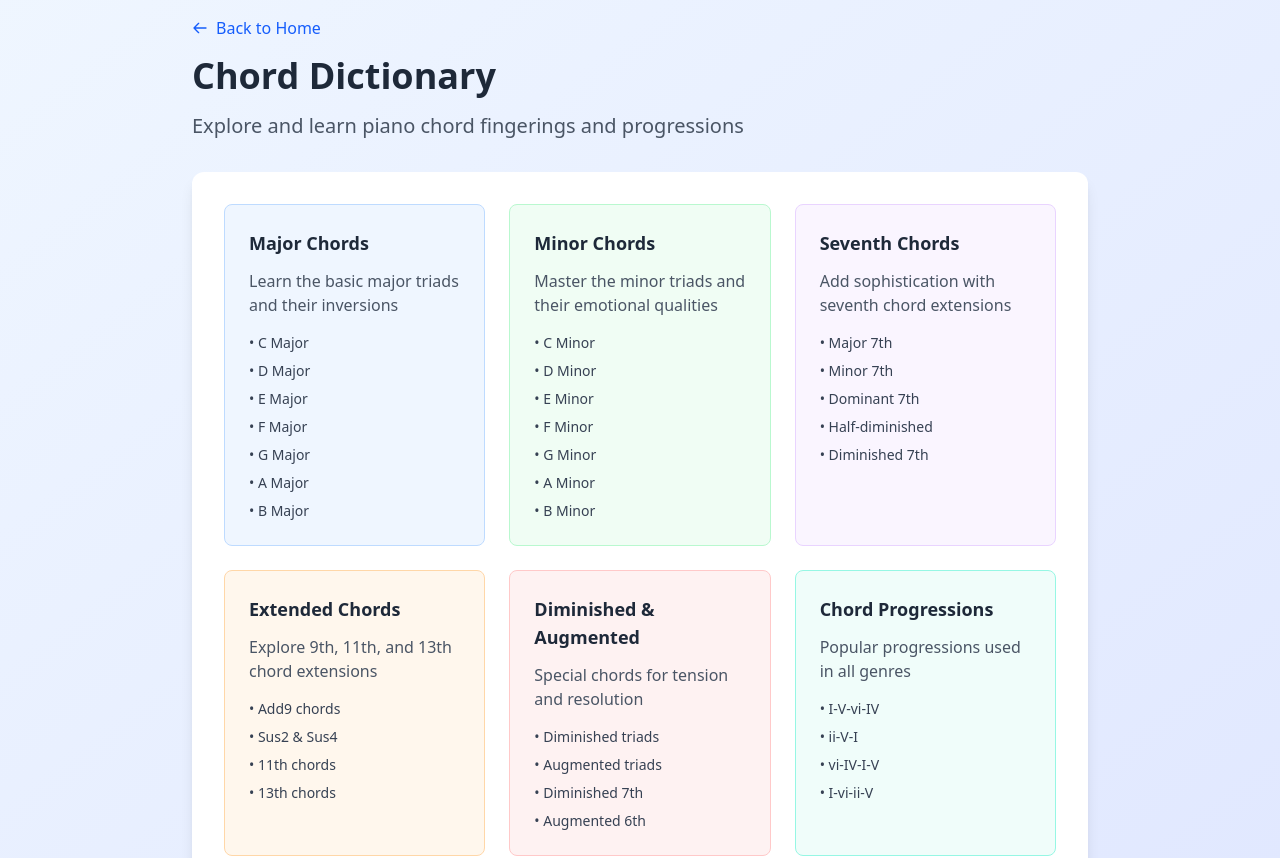
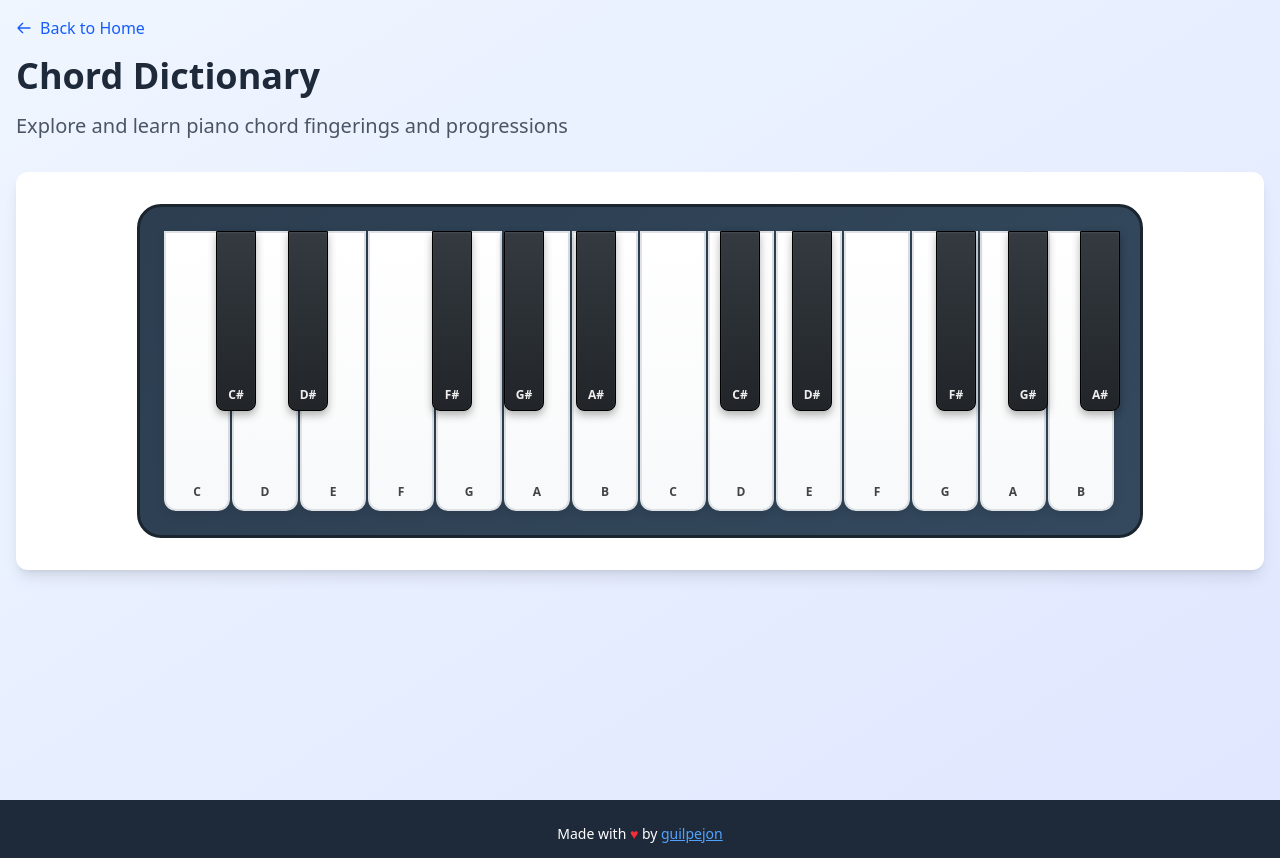
Before and after one commit to guilpejon/piano-triads, a SvelteKit app: page /chord-dictionary in a window 1280 px wide. Shown: the top 858 px of the page. Built offline with nearby package versions, Linux system fonts and the light colour scheme.

Commit message:
Improved UI

```diff
--- /dev/null
+++ b/src/lib/components/Piano.svelte
@@ -0,0 +1,187 @@
+<script>
+  import { onMount } from 'svelte';
+
+  /** @type {{ dataNote: string, src: string }[]} */
+  export let audioNotes = [];
+  export let showLabels = true;
+  export let preferFlat = false; // if true, show flats for black keys
+
+  // Fixed full-size keyboard dimensions; keep constant on all screens
+  export let whiteKeyWidth = 70;
+  export let whiteKeyHeight = 280;
+  export let blackKeyWidth = 40;
+  export let blackKeyHeight = 180;
+  const whiteKeyGap = 2;
+
+  const keys = [
+    { type: 'white', label: 'C', noteIds: ['C3'] },
+    { type: 'black', labels: ['C#', 'Db'], boundaryIndex: 1, noteIds: ['C#3', 'Db3'] },
+    { type: 'white', label: 'D', noteIds: ['D3'] },
+    { type: 'black', labels: ['D#', 'Eb'], boundaryIndex: 2, noteIds: ['D#3', 'Eb3'] },
+    { type: 'white', label: 'E', noteIds: ['E3'] },
+    { type: 'white', label: 'F', noteIds: ['F3'] },
+    { type: 'black', labels: ['F#', 'Gb'], boundaryIndex: 4, noteIds: ['F#3', 'Gb3'] },
+    { type: 'white', label: 'G', noteIds: ['G3'] },
+    { type: 'black', labels: ['G#', 'Ab'], boundaryIndex: 5, noteIds: ['G#3', 'Ab3'] },
+    { type: 'white', label: 'A', noteIds: ['A3'] },
+    { type: 'black', labels: ['A#', 'Bb'], boundaryIndex: 6, noteIds: ['A#3', 'Bb3'] },
+    { type: 'white', label: 'B', noteIds: ['B3'] },
+    { type: 'white', label: 'C', noteIds: ['C4'] },
+    { type: 'black', labels: ['C#', 'Db'], boundaryIndex: 8, noteIds: ['C#4', 'Db4'] },
+    { type: 'white', label: 'D', noteIds: ['D4'] },
+    { type: 'black', labels: ['D#', 'Eb'], boundaryIndex: 9, noteIds: ['D#4', 'Eb4'] },
+    { type: 'white', label: 'E', noteIds: ['E4'] },
+    { type: 'white', label: 'F', noteIds: ['F4'] },
+    { type: 'black', labels: ['F#', 'Gb'], boundaryIndex: 11, noteIds: ['F#4', 'Gb4'] },
+    { type: 'white', label: 'G', noteIds: ['G4'] },
+    { type: 'black', labels: ['G#', 'Ab'], boundaryIndex: 12, noteIds: ['G#4', 'Ab4'] },
+    { type: 'white', label: 'A', noteIds: ['A4'] },
+    { type: 'black', labels: ['A#', 'Bb'], boundaryIndex: 13, noteIds: ['A#4', 'Bb4'] },
+    { type: 'white', label: 'B', noteIds: ['B4'] }
+  ];
+
+  let noteToAudio = new Map();
+
+  onMount(() => {
+    // Build the lookup for fast playback
+    for (const an of audioNotes) {
+      const el = document.querySelector(`audio[data-note="${an.dataNote}"]`);
+      if (el) noteToAudio.set(an.dataNote, el);
+    }
+  });
+
+  /** @param {string[]} noteIds */
+  function play(noteIds) {
+    for (const id of noteIds) {
+      const audio = noteToAudio.get(id);
+      if (audio) {
+        audio.currentTime = 0;
+        audio.play().catch(() => {});
+        return;
+      }
+    }
+    console.log('Played note:', noteIds[0]);
+  }
+
+  /** @param {[string,string]} labels */
+  function blackLabel(labels) {
+    return preferFlat ? labels[1] : labels[0];
+  }
+</script>
+
+{#if audioNotes.length}
+  {#each audioNotes as a}
+    <audio data-note={a.dataNote} src={a.src} preload="none" />
+  {/each}
+{/if}
+
+<div class="piano-container">
+  <div
+    class="piano"
+    style={`--whiteW:${whiteKeyWidth}px; --whiteH:${whiteKeyHeight}px; --blackW:${blackKeyWidth}px; --blackH:${blackKeyHeight}px; --gap:${whiteKeyGap}px;`}
+  >
+    <div class="relative flex">
+      {#each keys as key}
+        {#if key.type === 'white'}
+          <button
+            type="button"
+            class="white-key"
+            aria-label={`Piano key ${key.label}`}
+            on:click={() => play(key.noteIds)}
+          >
+            {#if showLabels}
+              <span class="key-label white">{key.label}</span>
+            {/if}
+          </button>
+        {/if}
+      {/each}
+
+      <div class="absolute top-0 left-0">
+        {#each keys as key}
+          {#if key.type === 'black' && key.boundaryIndex !== undefined}
+            <button
+              type="button"
+              class="black-key"
+              style={`--b:${key.boundaryIndex}`}
+              aria-label={`Piano key ${blackLabel(/** @type {[string,string]} */(key.labels || ['#','b']))}`}
+              on:click={() => play(key.noteIds)}
+            >
+              {#if showLabels}
+                <span class="key-label black">{blackLabel(/** @type {[string,string]} */(key.labels || ['#','b']))}</span>
+              {/if}
+            </button>
+          {/if}
+        {/each}
+      </div>
+    </div>
+  </div>
+
+</div>
+
+<style>
+  .piano-container {
+    display: flex;
+    justify-content: center;
+    align-items: center;
+    width: 100%;
+    overflow-x: auto;
+    padding: 0 0.5rem;
+  }
+
+  .piano {
+    background: linear-gradient(135deg, #2c3e50, #34495e);
+    border: 3px solid #1a252f;
+    border-radius: 1.5rem;
+    padding: 24px;
+    flex-shrink: 0;
+    width: calc(var(--whiteW) * 14 + var(--gap) * 13);
+  }
+
+  .white-key {
+    width: var(--whiteW);
+    height: var(--whiteH);
+    margin-right: var(--gap);
+    position: relative;
+    z-index: 1;
+    background: linear-gradient(to bottom, #ffffff, #f8f9fa);
+    border: 2px solid #dee2e6;
+    border-bottom-left-radius: 0.75rem;
+    border-bottom-right-radius: 0.75rem;
+    box-shadow: 0 4px 8px rgba(0, 0, 0, 0.1), inset 0 1px 3px rgba(255, 255, 255, 0.3);
+  }
+  .white-key:last-child { margin-right: 0; }
+  .white-key:hover { transform: translateY(1px); }
+  .white-key:active { transform: translateY(2px); }
+
+  .black-key {
+    position: absolute;
+    z-index: 2;
+    width: var(--blackW);
+    height: var(--blackH);
+    background: linear-gradient(to bottom, #343a40, #212529);
+    border: 1px solid #000000;
+    border-bottom-left-radius: 0.5rem;
+    border-bottom-right-radius: 0.5rem;
+    box-shadow: 0 4px 8px rgba(0, 0, 0, 0.3), inset 0 1px 2px rgba(255, 255, 255, 0.1);
+    left: calc(var(--whiteW) * var(--b) + var(--gap) * var(--b) - var(--blackW) / 2);
+  }
+  .black-key:hover { transform: translateY(1px); }
+  .black-key:active { transform: translateY(2px); }
+
+  .key-label {
+    position: absolute;
+    bottom: 8px;
+    left: 50%;
+    transform: translateX(-50%);
+    font-size: 12px;
+    font-weight: 600;
+    user-select: none;
+    pointer-events: none;
+  }
+  .key-label.white { color: #444; }
+  .key-label.black { color: #eee; bottom: 6px; }
+
+  @media (min-width: 1200px) {
+    .piano-container { padding: 0; }
+  }
+</style>
--- a/src/routes/+layout.svelte
+++ b/src/routes/+layout.svelte
@@ -12,8 +12,8 @@
         <slot />
     </main>
 
-	<footer class="bg-gray-800 text-white py-6">
-        <div class="max-w-4xl mx-auto px-4 sm:px-6 text-center">
+    <footer class="bg-gray-800 text-white py-6">
+        <div class="max-w-7xl mx-auto px-4 sm:px-6 text-center">
 			<p class="text-sm">
 				Made with <span class="text-red-500">♥</span> by
 				<a
--- a/src/routes/+page.svelte
+++ b/src/routes/+page.svelte
@@ -1,5 +1,5 @@
 <div class="w-full min-h-screen bg-gradient-to-br from-blue-50 to-indigo-100 flex items-center justify-center p-4">
-	<div class="max-w-4xl w-full">
+    <div class="max-w-7xl w-full">
     <div class="text-center mb-8 sm:mb-12">
         <h1 class="text-3xl sm:text-4xl md:text-5xl font-bold text-gray-800 mb-3 sm:mb-4">Piano Triads</h1>
         <p class="text-base sm:text-lg md:text-xl text-gray-600 mb-6 sm:mb-8">Master piano chords, scales, and ear training</p>
--- a/src/routes/chord-dictionary/+page.svelte
+++ b/src/routes/chord-dictionary/+page.svelte
@@ -1,5 +1,9 @@
+<script>
+  import Piano from '$lib/components/Piano.svelte';
+</script>
+
 <div class="w-full min-h-screen bg-gradient-to-br from-blue-50 to-indigo-100 p-4">
-	<div class="max-w-4xl mx-auto">
+  <div class="max-w-7xl mx-auto">
     <div class="mb-8">
       <a href="/" class="inline-flex items-center text-blue-600 hover:text-blue-800 mb-4">
         <svg class="w-4 h-4 mr-2" fill="none" stroke="currentColor" viewBox="0 0 24 24">
@@ -11,93 +15,8 @@
       <p class="text-xl text-gray-600">Explore and learn piano chord fingerings and progressions</p>
     </div>
 
-		<div class="bg-white rounded-xl shadow-lg p-8">
-			<div class="grid grid-cols-1 md:grid-cols-2 lg:grid-cols-3 gap-6">
-				<div class="bg-blue-50 rounded-lg p-6 border border-blue-200">
-					<h3 class="text-lg font-semibold text-gray-800 mb-3">Major Chords</h3>
-					<p class="text-gray-600 mb-4">Learn the basic major triads and their inversions</p>
-					<ul class="space-y-2 text-sm text-gray-700">
-						<li>• C Major</li>
-						<li>• D Major</li>
-						<li>• E Major</li>
-						<li>• F Major</li>
-						<li>• G Major</li>
-						<li>• A Major</li>
-						<li>• B Major</li>
-					</ul>
-				</div>
-
-				<div class="bg-green-50 rounded-lg p-6 border border-green-200">
-					<h3 class="text-lg font-semibold text-gray-800 mb-3">Minor Chords</h3>
-					<p class="text-gray-600 mb-4">Master the minor triads and their emotional qualities</p>
-					<ul class="space-y-2 text-sm text-gray-700">
-						<li>• C Minor</li>
-						<li>• D Minor</li>
-						<li>• E Minor</li>
-						<li>• F Minor</li>
-						<li>• G Minor</li>
-						<li>• A Minor</li>
-						<li>• B Minor</li>
-					</ul>
-				</div>
-
-				<div class="bg-purple-50 rounded-lg p-6 border border-purple-200">
-					<h3 class="text-lg font-semibold text-gray-800 mb-3">Seventh Chords</h3>
-					<p class="text-gray-600 mb-4">Add sophistication with seventh chord extensions</p>
-					<ul class="space-y-2 text-sm text-gray-700">
-						<li>• Major 7th</li>
-						<li>• Minor 7th</li>
-						<li>• Dominant 7th</li>
-						<li>• Half-diminished</li>
-						<li>• Diminished 7th</li>
-					</ul>
-				</div>
-
-				<div class="bg-orange-50 rounded-lg p-6 border border-orange-200">
-					<h3 class="text-lg font-semibold text-gray-800 mb-3">Extended Chords</h3>
-					<p class="text-gray-600 mb-4">Explore 9th, 11th, and 13th chord extensions</p>
-					<ul class="space-y-2 text-sm text-gray-700">
-						<li>• Add9 chords</li>
-						<li>• Sus2 & Sus4</li>
-						<li>• 11th chords</li>
-						<li>• 13th chords</li>
-					</ul>
-				</div>
-
-				<div class="bg-red-50 rounded-lg p-6 border border-red-200">
-					<h3 class="text-lg font-semibold text-gray-800 mb-3">Diminished & Augmented</h3>
-					<p class="text-gray-600 mb-4">Special chords for tension and resolution</p>
-					<ul class="space-y-2 text-sm text-gray-700">
-						<li>• Diminished triads</li>
-						<li>• Augmented triads</li>
-						<li>• Diminished 7th</li>
-						<li>• Augmented 6th</li>
-					</ul>
-				</div>
-
-				<div class="bg-teal-50 rounded-lg p-6 border border-teal-200">
-					<h3 class="text-lg font-semibold text-gray-800 mb-3">Chord Progressions</h3>
-					<p class="text-gray-600 mb-4">Popular progressions used in all genres</p>
-					<ul class="space-y-2 text-sm text-gray-700">
-						<li>• I-V-vi-IV</li>
-						<li>• ii-V-I</li>
-						<li>• vi-IV-I-V</li>
-						<li>• I-vi-ii-V</li>
-					</ul>
-				</div>
-			</div>
-
-			<div class="mt-8 text-center">
-				<p class="text-gray-500 mb-4">Click on any chord type to explore detailed fingerings and practice exercises</p>
-				<div class="inline-flex space-x-4">
-					<button class="bg-blue-500 hover:bg-blue-600 text-white px-6 py-2 rounded-lg transition-colors">
-						Interactive Piano
-					</button>
-					<button class="bg-green-500 hover:bg-green-600 text-white px-6 py-2 rounded-lg transition-colors">
-						Practice Mode
-					</button>
+    <div class="bg-white rounded-xl shadow-lg p-4 sm:p-6 md:p-8">
+      <Piano />
     </div>
   </div>
 </div>
-	</div>
-</div>
--- a/src/routes/chord-practice/+page.svelte
+++ b/src/routes/chord-practice/+page.svelte
@@ -1,5 +1,5 @@
 <div class="w-full min-h-screen bg-gradient-to-br from-green-50 to-emerald-100 p-4">
-	<div class="max-w-4xl mx-auto">
+    <div class="max-w-7xl mx-auto">
 		<div class="mb-8">
 			<a href="/" class="inline-flex items-center text-green-600 hover:text-green-800 mb-4">
 				<svg class="w-4 h-4 mr-2" fill="none" stroke="currentColor" viewBox="0 0 24 24">
--- a/src/routes/learn-scales/+page.svelte
+++ b/src/routes/learn-scales/+page.svelte
@@ -1,5 +1,5 @@
 <div class="w-full min-h-screen bg-gradient-to-br from-purple-50 to-violet-100 p-4">
-	<div class="max-w-4xl mx-auto">
+    <div class="max-w-7xl mx-auto">
 		<div class="mb-8">
 			<a href="/" class="inline-flex items-center text-purple-600 hover:text-purple-800 mb-4">
 				<svg class="w-4 h-4 mr-2" fill="none" stroke="currentColor" viewBox="0 0 24 24">
--- a/src/routes/pitch-training/+page.svelte
+++ b/src/routes/pitch-training/+page.svelte
@@ -1,5 +1,5 @@
 <div class="w-full min-h-screen bg-gradient-to-br from-orange-50 to-amber-100 p-4">
-	<div class="max-w-4xl mx-auto">
+    <div class="max-w-7xl mx-auto">
 		<div class="mb-8">
 			<a href="/" class="inline-flex items-center text-orange-600 hover:text-orange-800 mb-4">
 				<svg class="w-4 h-4 mr-2" fill="none" stroke="currentColor" viewBox="0 0 24 24">
```
Lines whose indentation alone changed are shown as unchanged.
